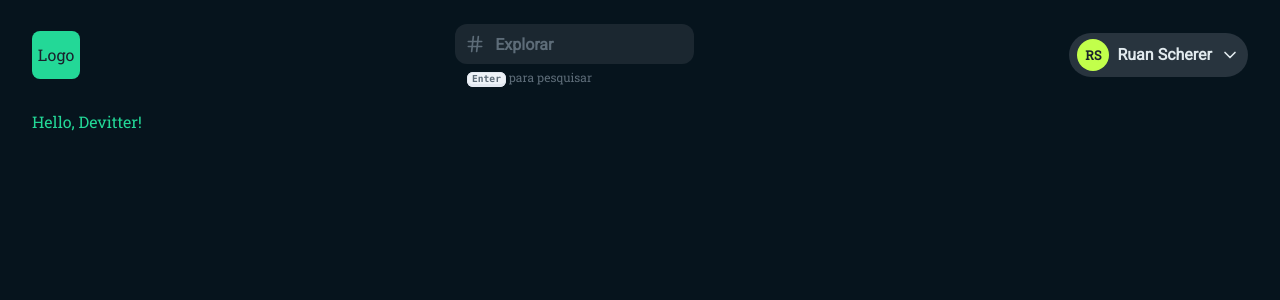
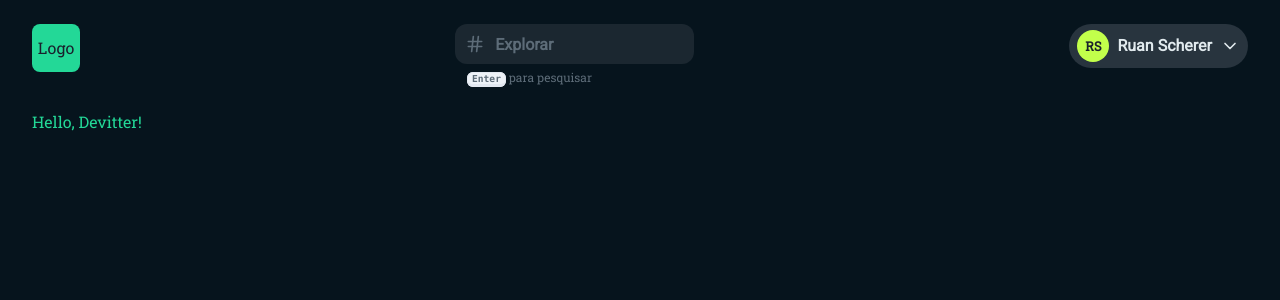
Before and after one commit to RuanScherer/devitter, a React (Vite) app in the folder frontend/: page / in a window 1280 px wide. Shown: the top 300 px of the page. Built offline with nearby package versions, Linux system fonts and the light colour scheme.

Commit message:
feat: app header

```diff
--- a/frontend/src/components/Header/index.tsx
+++ b/frontend/src/components/Header/index.tsx
@@ -5,7 +5,7 @@ import { UserBadge } from "./UserBadge";
 export function Header() {
   return (
     <Flex
-      alignItems="center"
+      alignItems="start"
       justifyContent="space-between"
       paddingY={6}
     >
```
